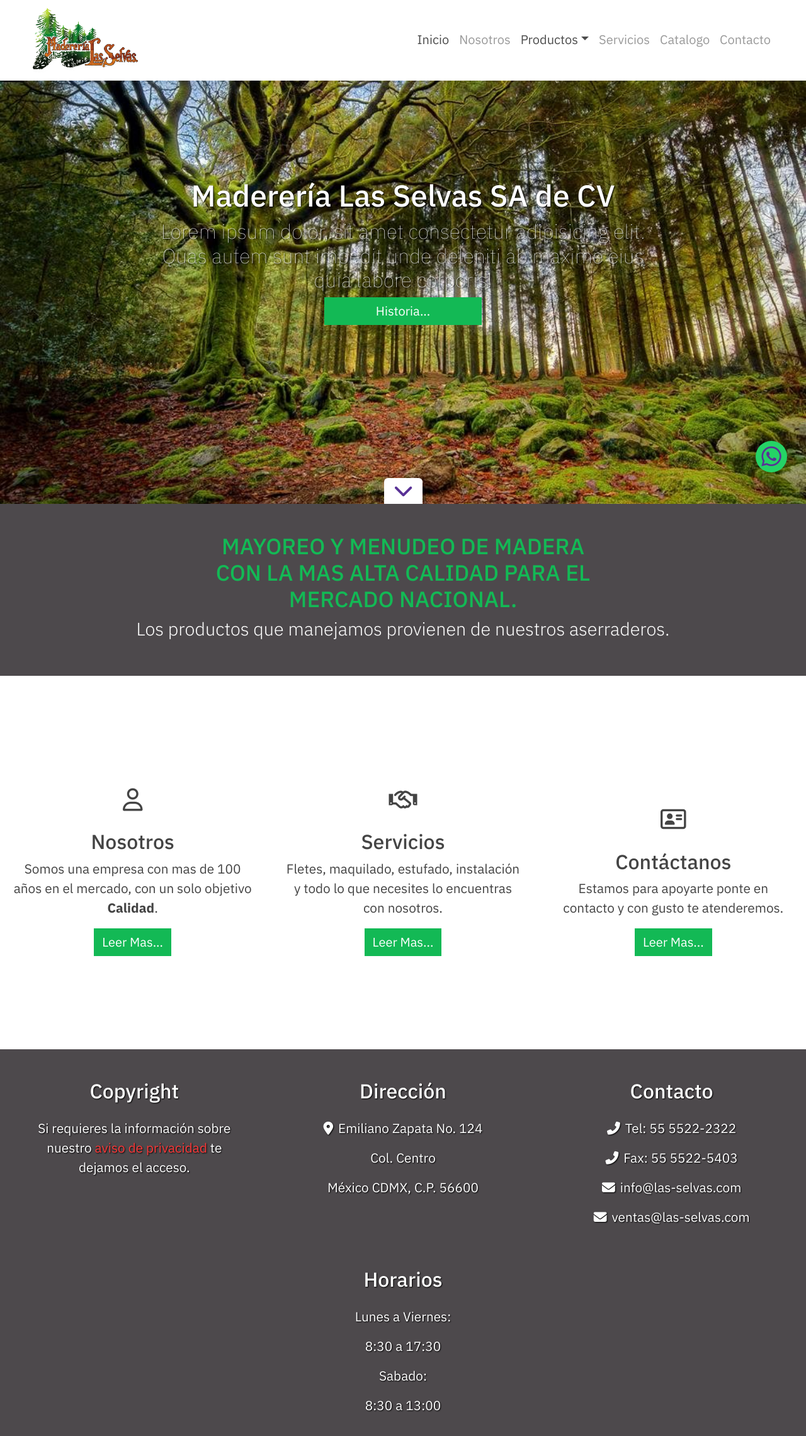
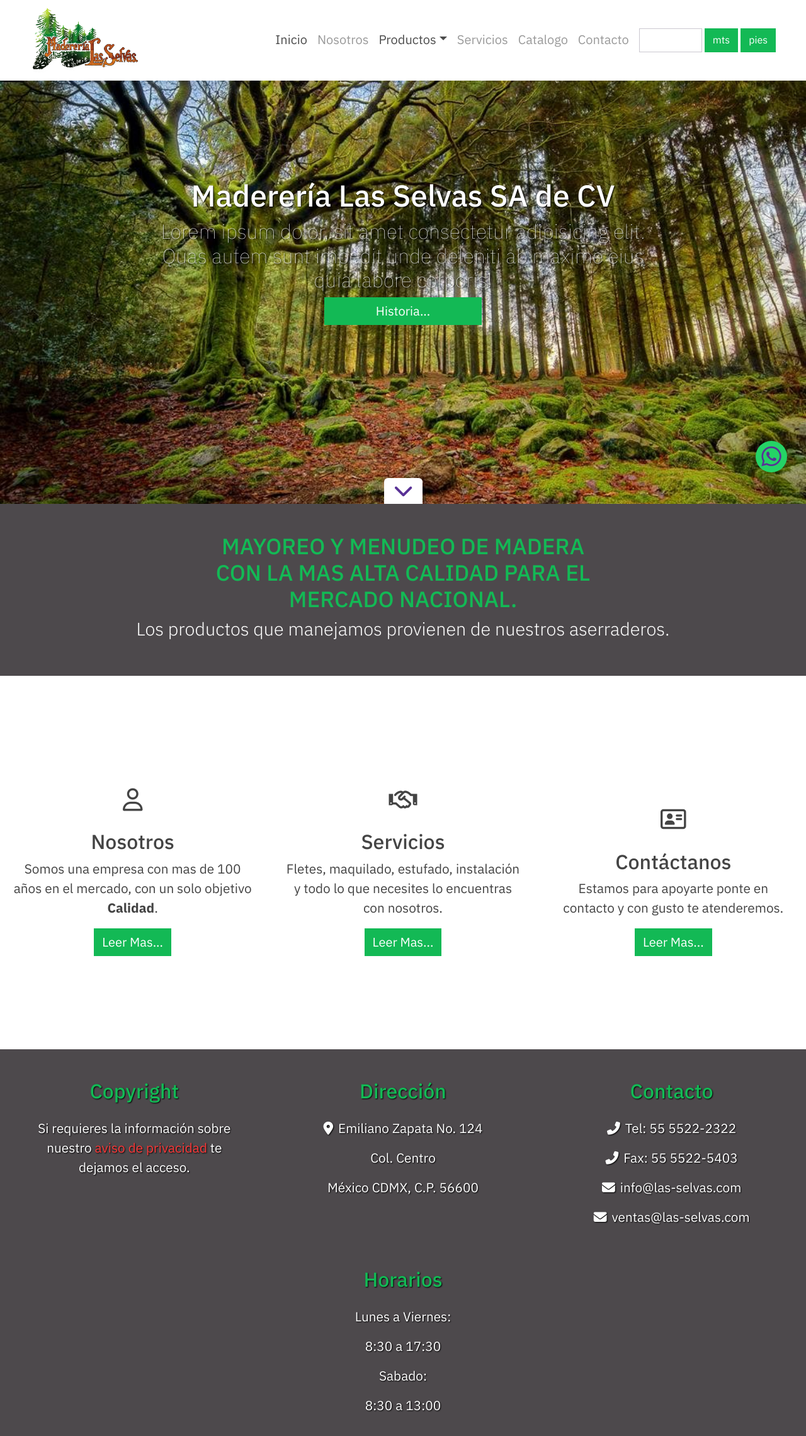
Before and after one commit to primi1972/lasselvas, a React (Vite) app: page / in a window 1280 px wide. Shown: the top 2280 px of the page at 63% size. Built offline with nearby package versions, Linux system fonts and the light colour scheme.

Commit message:
actualizado3

```diff
--- a/src/components/footer.jsx
+++ b/src/components/footer.jsx
@@ -7,11 +7,11 @@
     <Fragment>
       <footer className="fondo_obscuro minwidth text-white d-flex justify-content-around text-center posicion flex-wrap pb-4">
         <section className="copyright minwidth w-22">
-          <h3 className="mt-5 mb-4">Copyright</h3>
+          <h3 className="mt-5 mb-4 text-success">Copyright</h3>
           <p>Si requieres la información sobre nuestro <a href="#" className="text-decoration-none text-danger">aviso de privacidad</a> te dejamos el acceso.</p>
         </section>
         <section className="direccion minwidth w-22">
-          <h3 className="mt-5 mb-4">Dirección</h3>
+          <h3 className="mt-5 mb-4 text-success">Dirección</h3>
           <p>
             <i className="fas fa-map-marker-alt me-2"></i>Emiliano Zapata No. 124
           </p>
@@ -19,7 +19,7 @@
           <p>México CDMX, C.P. 56600</p>
         </section>
         <section className="contacto minwidth w-22">
-          <h3 className="mt-5 mb-4">Contacto</h3>
+          <h3 className="mt-5 mb-4 text-success">Contacto</h3>
           <p>
             <i className="fas fa-phone-alt me-2"></i>Tel: 55 5522-2322
           </p>
@@ -30,7 +30,7 @@
           <p><i className="fas fa-envelope me-2"></i>ventas@las-selvas.com</p>
         </section>
         <section className="horarios minwidth w-22">
-          <h3 className="mt-5 mb-4">Horarios</h3>
+          <h3 className="mt-5 mb-4 text-success">Horarios</h3>
           <p>Lunes a Viernes:</p>
           <p>8:30 a 17:30</p>
           <p>Sabado:</p>
--- a/src/components/header.jsx
+++ b/src/components/header.jsx
@@ -118,6 +118,11 @@
                 </NavLink>
               </li>
             </ul>
+            <form action="" className="form-floating d-flex">
+              <input type="number" className="form-control ms-2" style={{height: "20px", width: "100px"}}/>
+              <button className="btn btn-success mx-1">mts</button>
+              <button className="btn btn-success">pies</button>
+            </form>
           </div>
         </nav>
       </header>
```
Also changed, not shown: src/components/CambioUnidad.jsx (+8 -0 lines).
